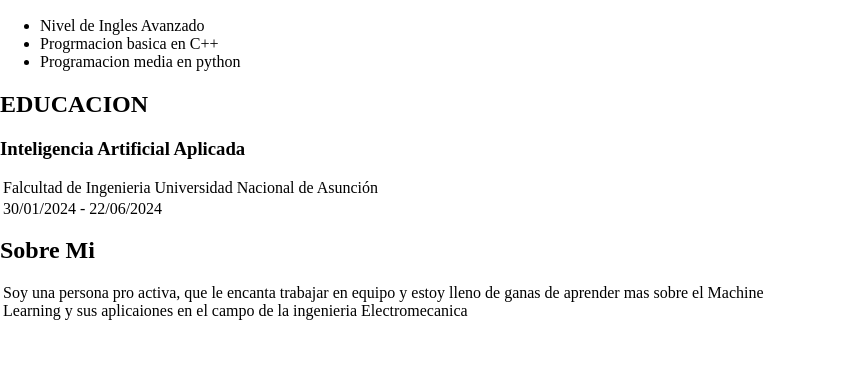
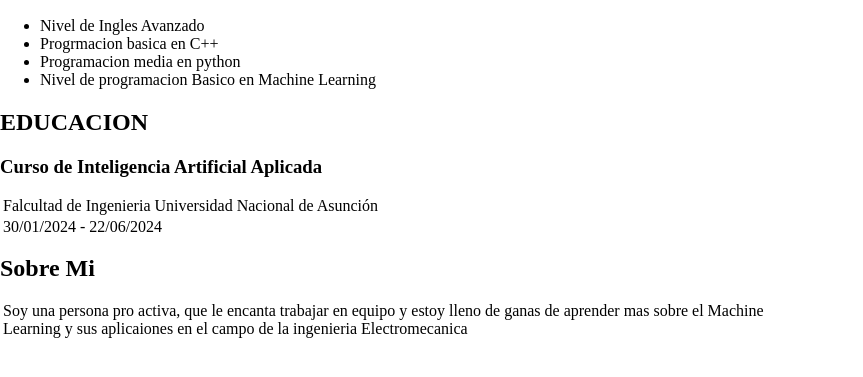
Before and after one commit to SergioDFA/IA-TrabajoFinal, a plain HTML site: page index.html in a window 1280 px wide. Shown: the part 287-664 px from the top of the page, without its empty margins (0-863 px from the left). Drawn offline with Linux system fonts and the light colour scheme.

Commit message:
Add changes

```diff
--- a/index.html
+++ b/index.html
@@ -36,12 +36,13 @@
                         <li>Nivel de Ingles Avanzado</li>
                         <li>Progrmacion basica en C++</li>
                         <li>Programacion media en python</li>
+						<li>Nivel de programacion Basico en Machine Learning</li>
                     </ul>
 				</section>
 				<section>
 					<h2>EDUCACION</h2>
 					<!-- your education -->
-                    <h3>Inteligencia Artificial Aplicada</h3>
+                    <h3>Curso de Inteligencia Artificial Aplicada</h3>
                     <p>
                         Falcultad de Ingenieria Universidad Nacional de Asunción
                     </p>
```
